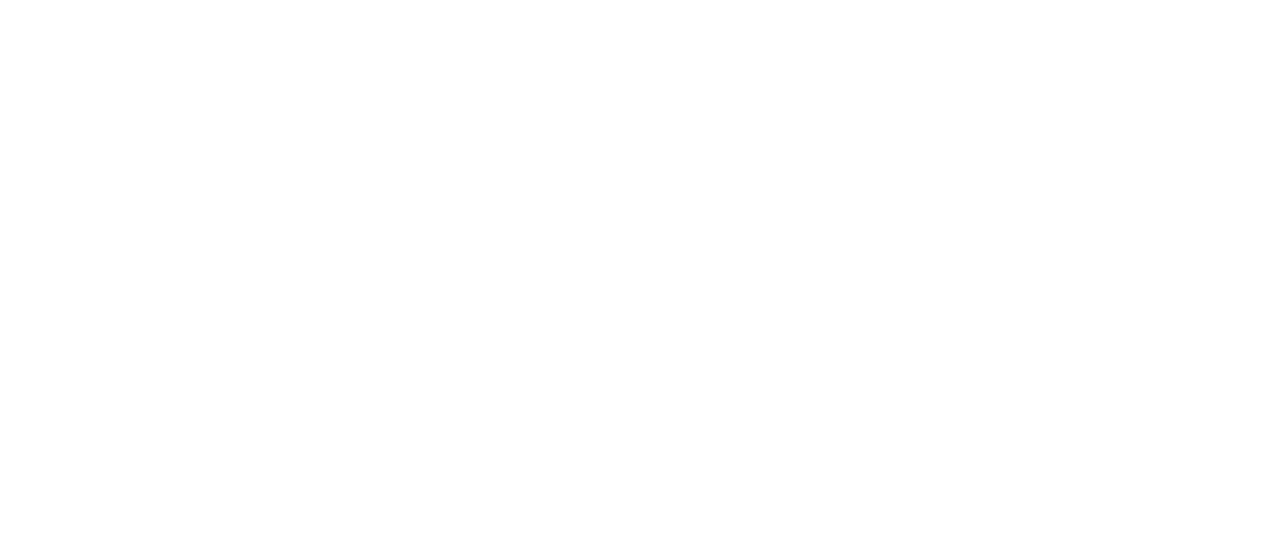
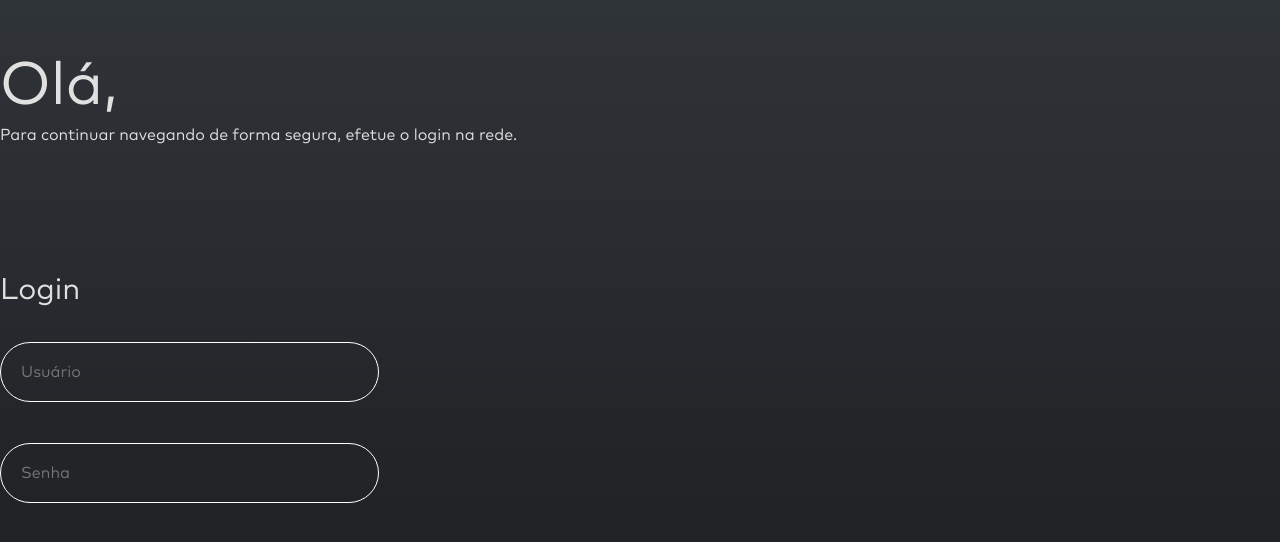
Before and after one commit to LaisBeluco/Projeto04Compass, a React (Create React App) app: page / in a window 1280 px wide. Shown: the part 124-666 px from the top of the page. Built offline with nearby package versions, Linux system fonts and the light colour scheme; the HTML template or start-up script is replaced by a standard one.

Commit message:
style (organization of components): stylization Styling the Login Components

```diff
--- a/package.json
+++ b/package.json
@@ -40,5 +40,8 @@
       "last 1 firefox version",
       "last 1 safari version"
     ]
+  },
+  "devDependencies": {
+    "@types/styled-components": "^5.1.26"
   }
 }
--- a/public/index.html
+++ b/public/index.html
@@ -9,6 +9,7 @@
     />
     <link rel="apple-touch-icon" href="%PUBLIC_URL%/logo192.png" />
     <link rel="manifest" href="%PUBLIC_URL%/manifest.json" />
+    <link rel="stylesheet" href="./Mark-Pro.ttf">
     <title>Compass UOL</title>
   </head>
   <body>
--- a/src/App.css
+++ /dev/null
@@ -1,38 +0,0 @@
-.App {
-  text-align: center;
-}
-
-.App-logo {
-  height: 40vmin;
-  pointer-events: none;
-}
-
-@media (prefers-reduced-motion: no-preference) {
-  .App-logo {
-    animation: App-logo-spin infinite 20s linear;
-  }
-}
-
-.App-header {
-  background-color: #282c34;
-  min-height: 100vh;
-  display: flex;
-  flex-direction: column;
-  align-items: center;
-  justify-content: center;
-  font-size: calc(10px + 2vmin);
-  color: white;
-}
-
-.App-link {
-  color: #61dafb;
-}
-
-@keyframes App-logo-spin {
-  from {
-    transform: rotate(0deg);
-  }
-  to {
-    transform: rotate(360deg);
-  }
-}
--- a/src/App.tsx
+++ b/src/App.tsx
@@ -1,14 +1,13 @@
 import React from 'react';
-import './App.css';
+import { GlobalStyle } from './Components/GlobalStyles';
+import Login from './pages/Login';
 
 function App() {
   return (
-    <div>
-      <header>
-        <img />
-        <p></p>
-      </header>
-    </div>
+    <>
+    <GlobalStyle />
+    <Login/>
+    </>
   );
 }
 
--- /dev/null
+++ b/src/Components/GlobalStyles.ts
@@ -0,0 +1,17 @@
+import { createGlobalStyle } from "styled-components";
+
+export const GlobalStyle = createGlobalStyle`
+*{
+  box-sizing: border-box;
+  margin: 0;
+  padding: 0;
+  text-decoration: none;
+  font-family: 'Mark';
+  @font-face {
+    font-family: 'Mark';
+    src: url('Mark-Pro.ttf') format('truetype');
+    font-weight: normal;
+    font-style: normal;
+  }
+}
+`;
--- /dev/null
+++ b/src/Components/Inputs/index.tsx
@@ -0,0 +1,51 @@
+import React from "react";
+import styled from "styled-components";
+import { corPrimaria } from "../UI/variaveis";
+import { corSecundaria } from "../UI/variaveis";
+
+const UserRegistration = styled.div`
+  display: flex;
+  flex-direction: column;
+  justify-content: space-between;
+  height: 223px;
+`;
+
+const Input = styled.input`
+  background-color: transparent;
+  border: 1px solid ${corPrimaria};
+  border-radius: 50px;
+  width: 23.688rem;
+  height: 3.75rem;
+  font-size: 1rem;
+  padding: 1.25rem;
+  color: ${corSecundaria};
+`;
+
+const ReistrationTexLogin = styled.h2`
+  font-weight: 400;
+  line-height: 1.266rem;
+  color: ${corSecundaria};
+  font-size: 1.875rem;
+`;
+
+export const Inputs = () => {
+  return (
+    <UserRegistration>
+      <ReistrationTexLogin>Login</ReistrationTexLogin>
+      <Input
+        type="email"
+        id="email"
+        name="email"
+        required
+        placeholder="Usuário"
+      />
+      <Input
+        type="password"
+        id="senha"
+        name="senha"
+        required
+        placeholder="Senha"
+      />
+    </UserRegistration>
+  );
+};
--- a/src/Components/Login/UI/variaveis.ts
+++ /dev/null
@@ -1 +0,0 @@
-export const corGradiente = "linear-gradient(180deg, #33383D 0%, #1C1D20 100%);"
--- a/src/Components/Login/index.jsx
+++ /dev/null
@@ -1,2 +0,0 @@
-import React from "react";
-import styled from "styled-components";
--- /dev/null
+++ b/src/Components/UI/variaveis.ts
@@ -0,0 +1,2 @@
+export const corSecundaria = "#E0E0E0";
+export const corPrimaria = "#FFFFFF";
--- /dev/null
+++ b/src/pages/Login/index.tsx
@@ -0,0 +1,54 @@
+import React from "react";
+import styled from "styled-components";
+import { Inputs } from "../../Components/Inputs";
+import { corSecundaria } from "../../Components/UI/variaveis";
+
+const Fundo = styled.div`
+  background: linear-gradient(180deg, #33383d 0%, #1c1d20 100%);
+  display: flex;
+  height: 100vh;
+`;
+
+const Cadastro = styled.div`
+  display: flex;
+  flex-direction: column;
+  justify-content: center;
+`;
+
+const Text = styled.p`
+  font-weight: 400;
+  font-size: 1rem;
+  line-height: 1.266rem;
+  color: ${corSecundaria};
+`;
+
+const Titulo = styled.h1`
+  font-size: 3.75rem;
+  font-weight: 400;
+  color: ${corSecundaria};
+`;
+
+const Welcome = styled.div`
+  margin-bottom: 135px;
+`
+
+function Login() {
+  return (
+    <Fundo>
+      <Cadastro>
+        <Welcome>
+          <Titulo>Olá,</Titulo>
+          <Text>
+            Para continuar navegando de forma segura, efetue o login na rede.
+          </Text>
+        </Welcome>
+        <form>
+          <Inputs />
+        </form>
+      </Cadastro>
+      <div></div>
+    </Fundo>
+  );
+}
+
+export default Login;
```
Also changed, not shown: public/Mark-Pro.ttf (added), 1 other file (tests, documents, lock files or other folders).
